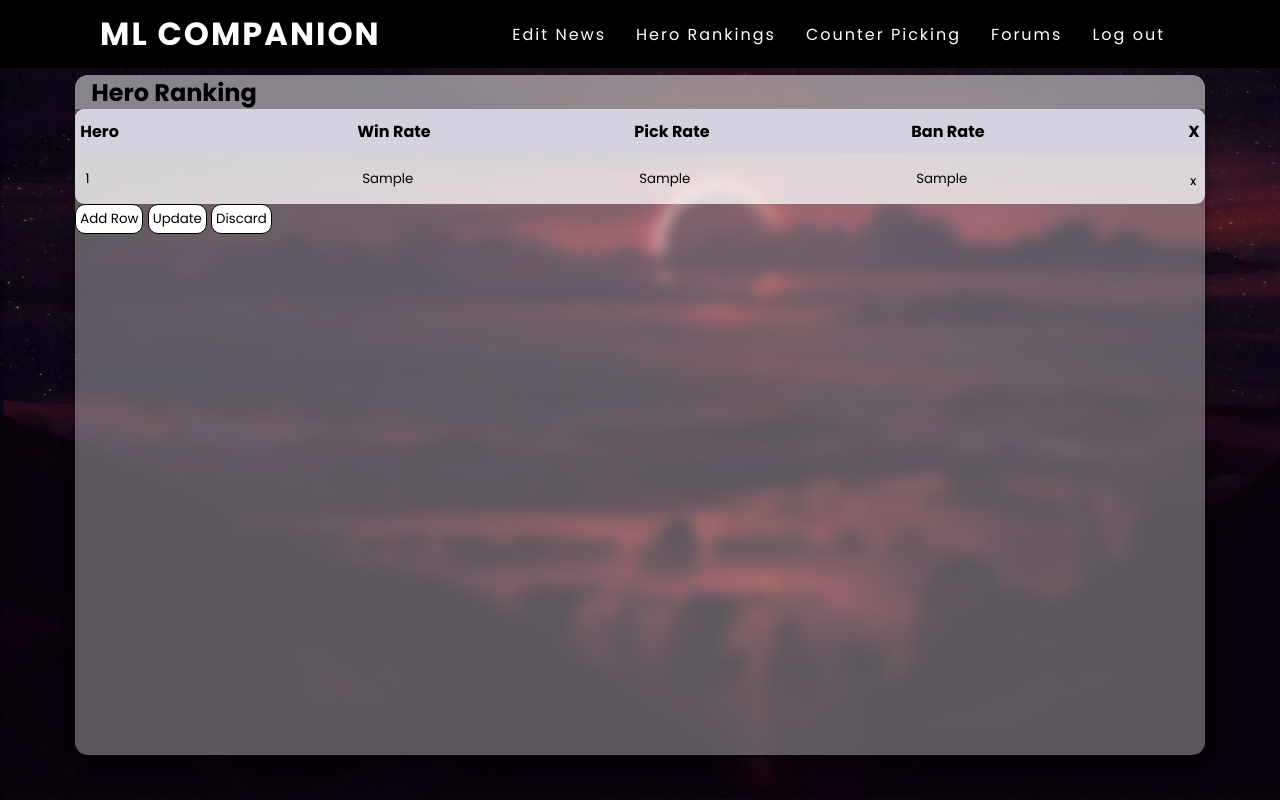
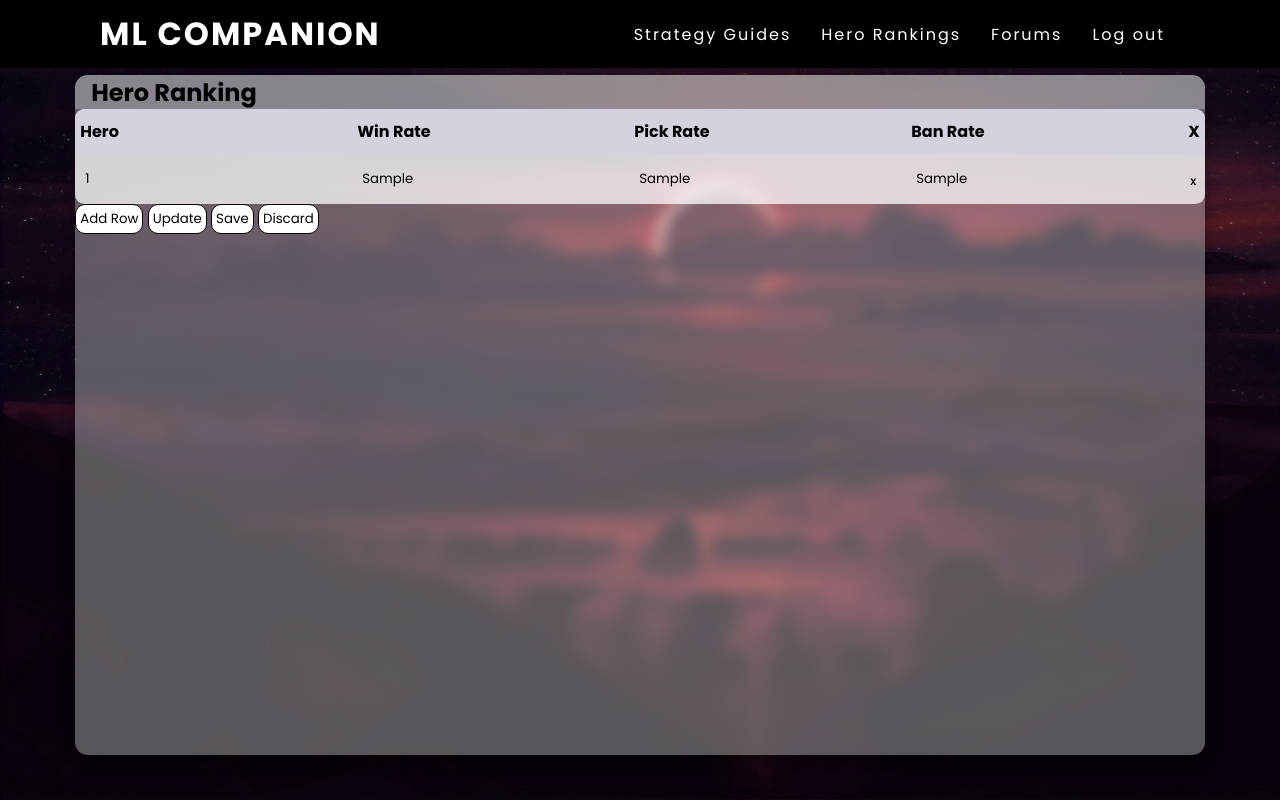
Before and after one commit to SaltinStillWaters/website, a PHP site: page /pages/adminRankings.php in a window 1280 px wide. Run offline with PHP 8.4, Linux system fonts and the light colour scheme; tables that the repository leaves empty or names only in its code hold one stand-in row (values such as "Sample post"); some libraries are stand-ins or nearby versions.

Commit message:
fixed href nav bar links

```diff
--- a/backend/forums/adminDelete.php
+++ b/backend/forums/adminDelete.php
@@ -45,4 +45,3 @@ function deleteCommentById($conn, $commentId) {
     mysqli_stmt_execute($stmt);
     mysqli_stmt_close($stmt);
 }
-?>
--- a/css/base/base.css
+++ b/css/base/base.css
@@ -12,4 +12,5 @@ body {
     background: #000;
     display: flex;
     flex-direction: column;
+    min-height: 100vh;
 }
--- a/css/features/slideshow.css
+++ b/css/features/slideshow.css
@@ -1,8 +1,8 @@
 @import url('https://fonts.googleapis.com/css2?family=Anton+SC&display=swap');
 
 :root {
-    --width: 55vw;
-    --height: calc(var(--width) * 9 / 16);
+    --height: 85vh;
+    --width: calc(var(--height) * 16 / 9);
     --slides: 4;
 }
 
--- a/pages/adminRankings.php
+++ b/pages/adminRankings.php
@@ -37,10 +37,14 @@ function removeRow($name)
     mysqli_query($conn, $sql);
 }
 
-function addRow()
+function save()
 {
+    $conn = DB::openConnection();
 
+    $sql = 'CREATE OR REPLACE TABLE hero AS SELECT * FROM hero_temp';
+    mysqli_query($conn, $sql);
 }
+
 function updateDB()
 {
     $hero_names = $_POST['hero_name'];
@@ -109,6 +113,11 @@ if ($_SERVER['REQUEST_METHOD'] === 'POST')
     {
         header('Location: transition/toAdminRankings.php');
     }
+    else if (isset($_POST['save']))
+    {
+        updateDB();
+        save();
+    }
 }
 ?>
 
@@ -128,10 +137,9 @@ if ($_SERVER['REQUEST_METHOD'] === 'POST')
 <header>
             <a href="#" class="logo">ml companion</a>
             <ul>
-                <li><a href="transition/toAdminWelcome.php">Edit News</a></li>
+                <li><a href="transition/toAdminWelcome">Strategy Guides</a></li>
                 <li><a href="transition/toAdminRankings.php">Hero Rankings</a></li>
-                <li><a href="#">Counter Picking</a></li>
-                <li><a href='forum.php'>Forums</a></li>
+                <li><a href='transition/toAdminForum.php'>Forums</a></li>
                 <div class="logout">
                     <li><a href="logout.php">Log out</a></li>
                 </div>
@@ -175,6 +183,7 @@ if ($_SERVER['REQUEST_METHOD'] === 'POST')
                     ?>
                     <input type='submit' name='add' value='Add Row'>
                     <input type='submit' name='update' value='Update'>
+                    <input type='submit' name='save' value='Save'>
                     <input type='submit' name='discard' value='Discard'>
         </div>
     </main>
--- a/pages/welcome.php
+++ b/pages/welcome.php
@@ -20,7 +20,6 @@ PageController::init(false);
             <ul>
                 <li><a href="welcome.php">Strategy Guides</a></li>
                 <li><a href="rankings.php">Hero Rankings</a></li>
-                <li><a href="#">Counter Picking</a></li>
                 <li><a href='forum.php'>Forums</a></li>
                 <div class="logout">
                     <li><a href="logout.php">Log out</a></li>
```
Also changed, not shown: pages/adminForum.php (+3 -4 lines), pages/adminWelcome.php (+3 -5 lines), pages/forum.php (+10 -9 lines), pages/rankings.php (+3 -4 lines), resources/welcome/news/roger.jpg (added), resources/welcome/news/starlight.jpg (deleted), resources/welcome/newsTemp/roger.jpg (added), resources/welcome/newsTemp/starlight.jpg (deleted).
